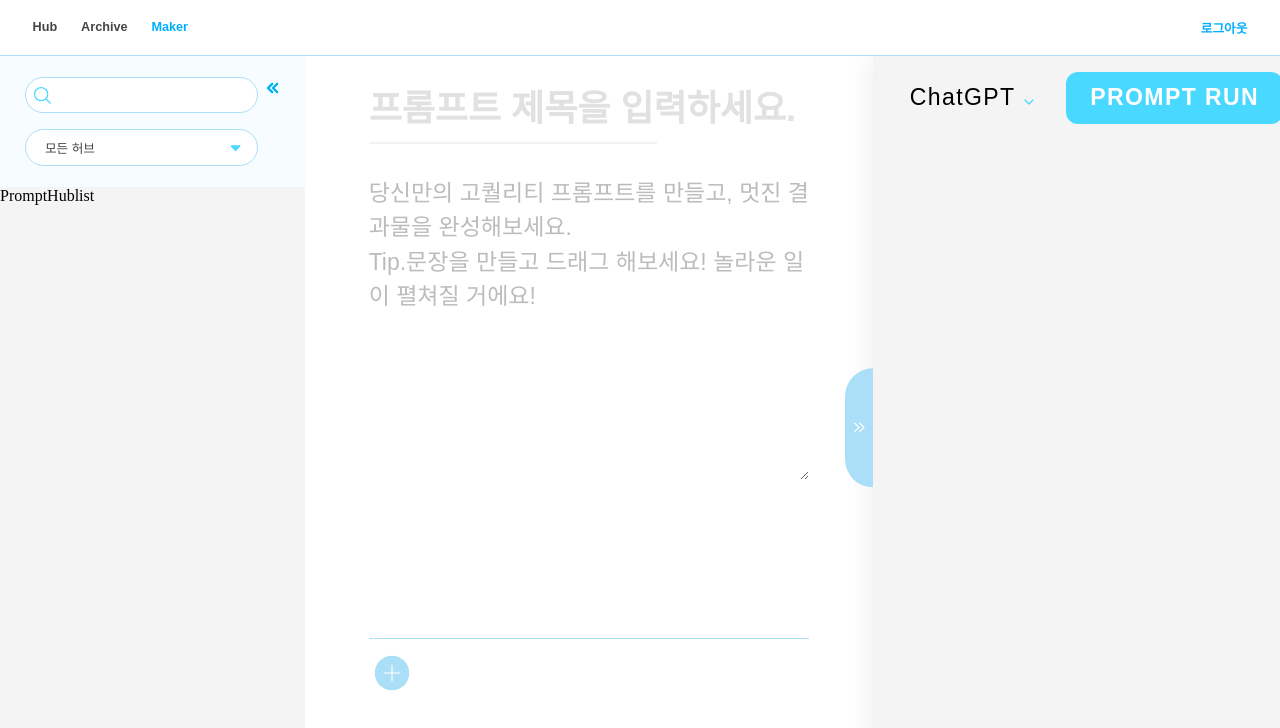
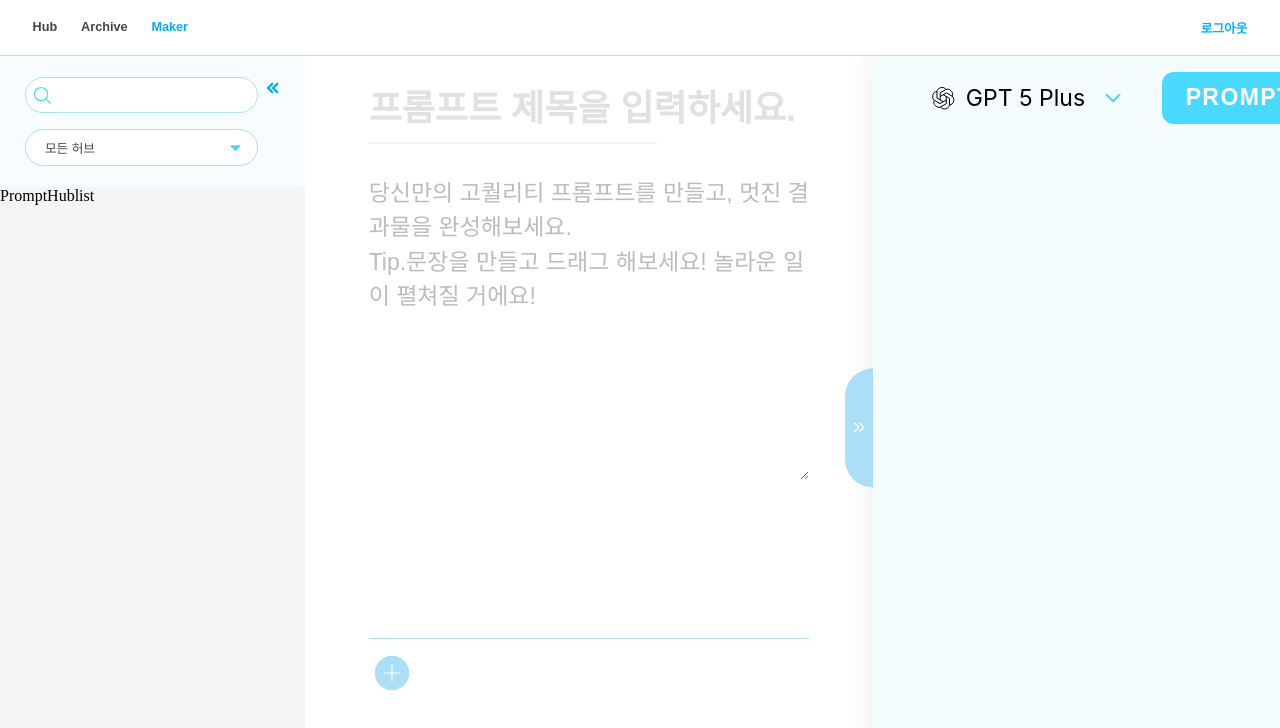
Before and after one commit to PromptStudio-Dev/PromptStudio_FE, a React (Vite) app: page /maker in a window 1280 px wide. Shown: the top 728 px of the page. Built offline with nearby package versions, Linux system fonts and the light colour scheme.

Commit message:
style: AIModalSelector 드롭다운 모달창 변경

```diff
--- a/src/pages/MakerPage/ResultPanel/AIModalSelector.jsx
+++ b/src/pages/MakerPage/ResultPanel/AIModalSelector.jsx
@@ -1,17 +1,19 @@
 import React, { useState } from "react";
 import styled from "styled-components";
 import AIDropdownImg from "../../../assets/icon/ai-modal-dropdown.svg";
+import GPT5PlusImg from "../../../assets/icon/chatgpt-icon.svg";
 
 function ModalSelector() {
-  const [selectedModel, setSelectedModel] = useState("ChatGPT");
+  const [selectedModel, setSelectedModel] = useState("GPT 5 Plus");
   const [isOpen, setIsOpen] = useState(false);
 
-  const models = ["ChatGPT"];
+  const models = ["GPT 5 Plus"];
 
   return (
     <SelectorWrapper>
       <SelectorButton onClick={() => setIsOpen(!isOpen)}>
         <ModelInfo>
+          <img src={GPT5PlusImg} />
           <ModelName>{selectedModel}</ModelName>
         </ModelInfo>
         <DropdownIcon src={AIDropdownImg} />
@@ -28,7 +30,9 @@ function ModalSelector() {
               }}
               $isSelected={model === selectedModel}
             >
-              {model}
+              <MenuItemIcon src={GPT5PlusImg} />
+              <MenuItemText>{model}</MenuItemText>
+              <MenuItemArrow src={AIDropdownImg} />
             </MenuItem>
           ))}
         </DropdownMenu>
@@ -39,15 +43,19 @@ function ModalSelector() {
 
 export default ModalSelector;
 
+// styled-components
 const SelectorWrapper = styled.div`
   position: relative;
 `;
 
 const SelectorButton = styled.button`
   display: flex;
+  width: 15.9375rem; /* 255px */
+  height: 3.125rem; /* 50px */
+  padding: 0.75rem 1.4375rem 0.75rem 2.3125rem; /* 12px 23px 12px 37px */
+  justify-content: flex-end;
   align-items: center;
-  gap: 0.375rem;
-  padding: 0.5rem 1rem;
+  flex-shrink: 0;
   background: transparent;
   border: none;
   cursor: pointer;
@@ -60,55 +68,70 @@ const SelectorButton = styled.button`
 const ModelInfo = styled.div`
   display: flex;
   align-items: center;
-  gap: 0.375rem;
+  gap: 0.6875rem; /* 11px */
+  margin-right: auto; /* 왼쪽 정렬 */
 `;
 
 const ModelName = styled.span`
-  font-family: "Pretendard Variable", sans-serif;
-  font-size: 1.44rem;
-  font-weight: 500;
+  font-family: "Inter", sans-serif;
+  font-size: 1.4375rem; /* 23px */
+  font-weight: 400;
   color: black;
-  letter-spacing: 1.38px;
 `;
 
 const DropdownIcon = styled.img`
-  width: 2vh;
-  margin-top: 1vh;
+  width: 1.625rem; /* 26px */
+  height: 1.625rem;
 `;
 
 const DropdownMenu = styled.div`
   position: absolute;
   top: 100%;
   left: 0;
+  width: 15.9375rem; /* 255px - SelectorButton과 동일 */
   background: white;
-  border: 1px solid #e1e1e1;
   border-radius: 8px;
   box-shadow: 0 4px 12px rgba(0, 0, 0, 0.1);
-  margin-top: 0.5rem;
-  min-width: 150px;
+  margin-top: 0.25rem; /* 4px */
   z-index: 1000;
+  overflow: hidden;
 `;
 
 const MenuItem = styled.button`
+  display: flex;
   width: 100%;
-  padding: 0.75rem 1rem;
-  background: ${(props) => (props.$isSelected ? "#f4f4f4" : "white")};
+  height: 3.125rem; /* 50px - SelectorButton과 동일 */
+  padding: 0.75rem 1.4375rem 0.75rem 2.3125rem; /* 12px 23px 12px 37px */
+  align-items: center;
+  background: white;
   border: none;
-  text-align: left;
   cursor: pointer;
-  font-family: "Pretendard Variable", sans-serif;
-  font-size: 1.19rem;
-  color: ${(props) => (props.$isSelected ? "#001e40" : "#454545")};
+  transition: background 0.2s ease;
 
   &:hover {
-    background: #f4f4f4;
-  }
-
-  &:first-child {
-    border-radius: 8px 8px 0 0;
-  }
-
-  &:last-child {
-    border-radius: 0 0 8px 8px;
+    background: #f8f8f8;
   }
 `;
+
+const MenuItemIcon = styled.img`
+  width: 1.5rem; /* 24px */
+  height: 1.5rem;
+  flex-shrink: 0;
+`;
+
+const MenuItemText = styled.span`
+  font-family: "Inter", sans-serif;
+  font-size: 1.4375rem; /* 23px */
+  font-weight: 400;
+  color: black;
+  margin-left: 0.6875rem; /* 11px - 아이콘과 텍스트 간격 */
+  margin-right: auto; /* 텍스트를 왼쪽으로 */
+`;
+
+const MenuItemArrow = styled.img`
+  width: 1.625rem; /* 26px */
+  height: 1.625rem;
+  transform: scaleY(-1); /* 위쪽 화살표 */
+  flex-shrink: 0;
+  margin-left: 0.9375rem; /* 15px - 텍스트와 화살표 간격 */
+`;
--- a/src/pages/MakerPage/ResultPanel/ResultPanel.jsx
+++ b/src/pages/MakerPage/ResultPanel/ResultPanel.jsx
@@ -28,7 +28,7 @@ export default ResultPanel;
 const ResultPanelWrapper = styled.div`
   width: 31.77vw;
   height: 100%;
-  background-color: #f4f4f4;
+  background-color: #f4fbfd;
   box-shadow: -5px 0px 26px 0px rgba(0, 0, 0, 0.06);
   position: relative;
   display: flex;
```
Also changed, not shown: src/assets/icon/chatgpt-icon.svg (added).
